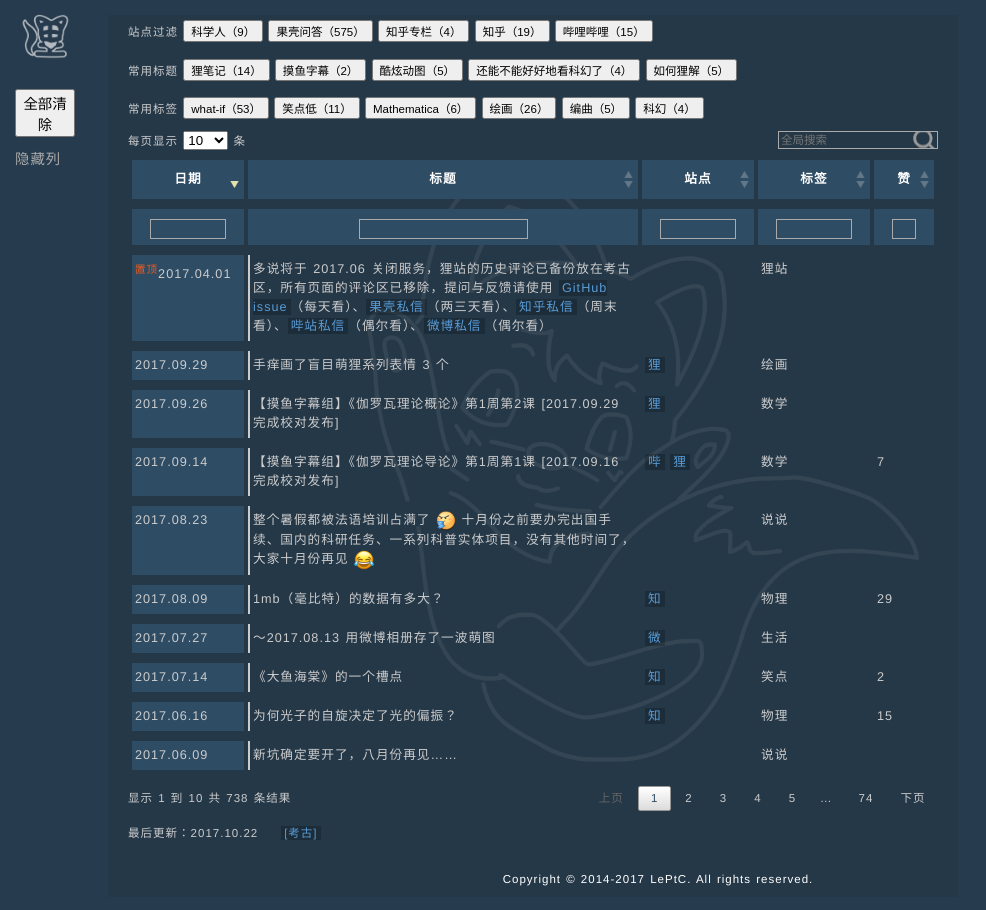
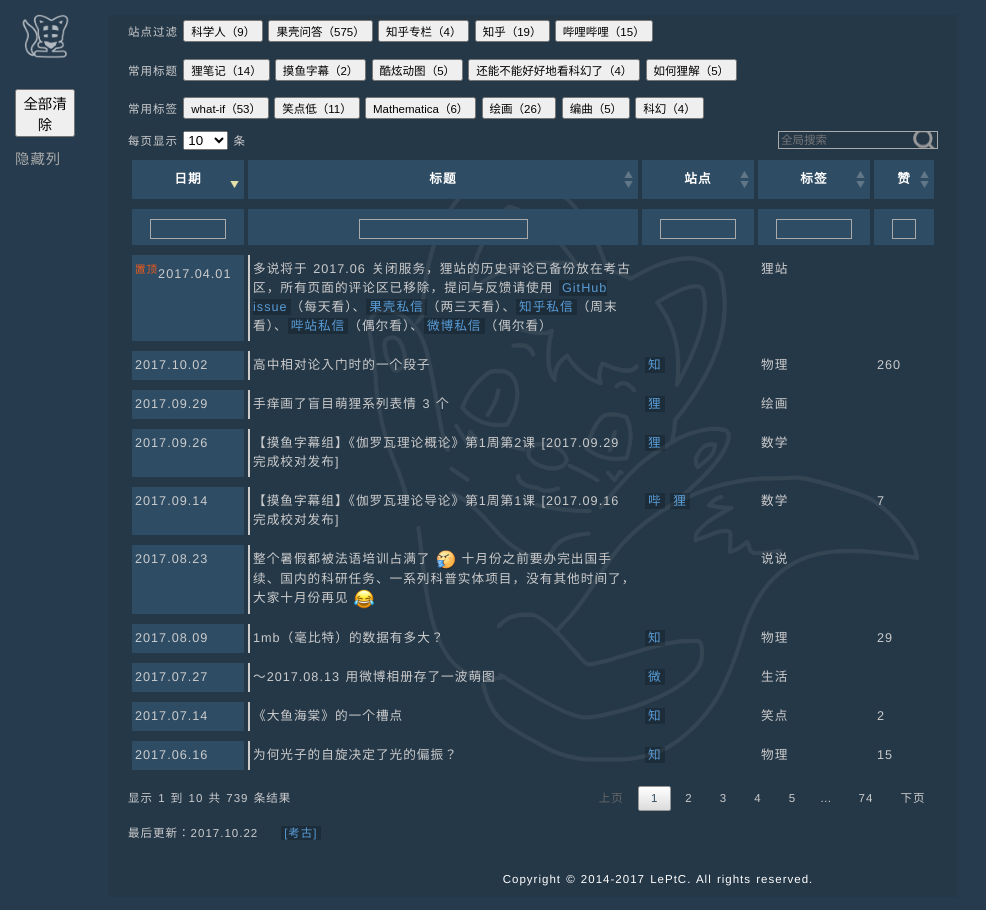
Before and after one commit to LePtC/LePtC.github.io, a Jekyll site: the page built from index.html, in a window 1280 px wide. Shown: the whole page, without its empty margins (0-986 px from the left). Built offline with Jekyll 4.4.1, drawn with Linux system fonts in a browser that asks for light colours; Markdown is read by kramdown in place of the engine named in the settings; comment, search, counter and statistics services are not loaded.

Commit message:
update index

```diff
--- a/index.html
+++ b/index.html
@@ -214,6 +214,11 @@
 <td>编辑中<a href="http://www.guokr.com/article/442044/">壳</a>
     <a href="http://weibo.com/ttarticle/p/show?id=2309404082667938281154">微</a></td>
 <td>科学人,物理</td><td></td></tr> -->
+
+<tr><td>2017.10.02</td>
+  <td>高中相对论入门时的一个段子</td>
+<td><a href="https://www.zhihu.com/question/65640590/answer/238337095">知</a></td>
+<td>物理</td><td>260</td></tr>
 
 <tr><td>2017.09.29</td>
   <td>手痒画了盲目萌狸系列表情 3 个</td>
```
